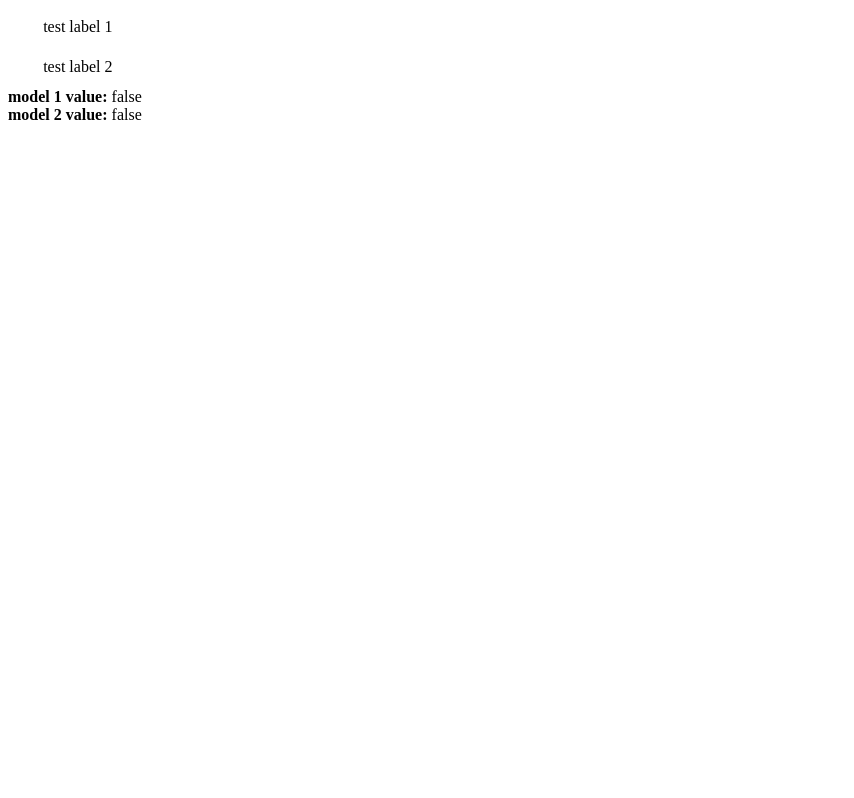
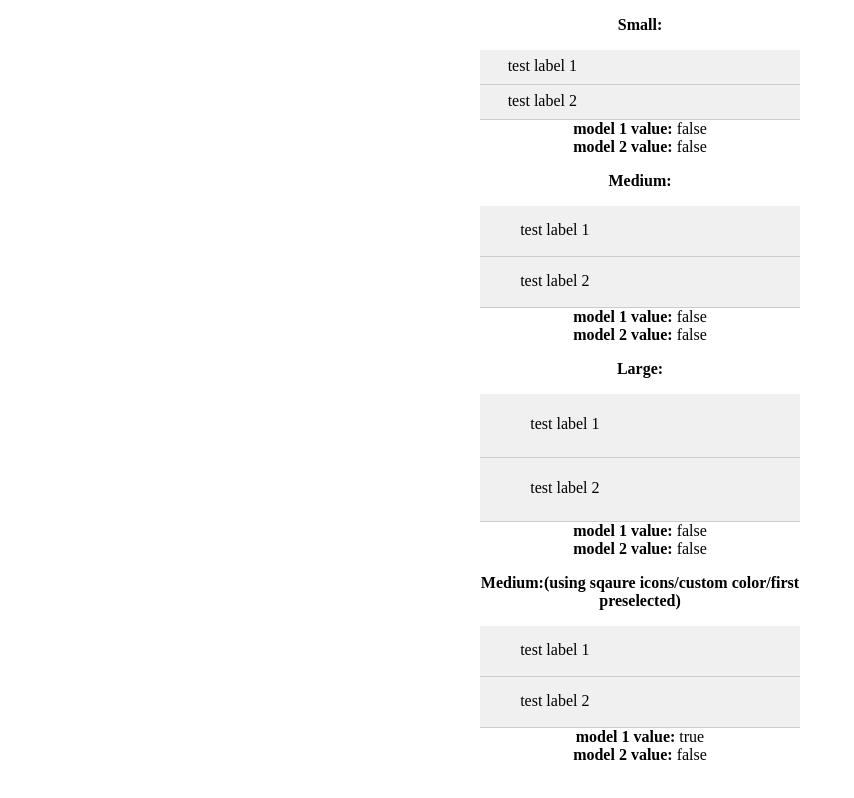
Before and after one commit to Sattvabit/angular-material-checkbox, a website: page example/index.html in a window 1280 px wide. Shown: the whole page, without its empty margins (0-854 px from the left). Drawn offline with Linux system fonts and the light colour scheme.

Commit message:
more examples added

```diff
--- a/example/index.html
+++ b/example/index.html
@@ -9,20 +9,78 @@
 		<link href="https://fonts.googleapis.com/icon?family=Material+Icons" rel="stylesheet">
 		<script type="text/javascript" src="../checkbox-directive.js"></script>
 		<script type="text/javascript" src="app.js"></script>
+		<style type="text/css">
+			.container {
+				width: 320px;
+				margin: 0 auto;
+				background-color: #FFF;
+				text-align: center;
+			}
+			.sb-checkbox {
+				text-align: left;
+				padding: 5px;
+				border-bottom: solid 1px #CCC;
+				background-color: #F0F0F0;
+			}
+		</style>
 	</head>
 	<body>
-		<!-- Used as attribute to support <IE9 versions -->
-		<div sb-checkbox label="test label 1" show-label="true" ng-model="user.test1" size="medium"></div>
-		<div sb-checkbox label="test label 2" show-label="true" ng-model="user.test2" size="medium"></div>
-		<div> <strong>model 1 value:</strong> {{user.test1}} </div>
-		<div> <strong>model 2 value:</strong> {{user.test2}} </div>
+		<!-- Used as attribute to support <=IE9 versions -->
+		<div class="container">
+			<!-- small -->
+			<p>
+				<strong>Small:</strong>
+			</p>
+			<div sb-checkbox label="test label 1" ng-model="choices.small1" size="small"></div>
+			<div sb-checkbox label="test label 2" ng-model="choices.small2" size="small"></div>
+			<div> <strong>model 1 value:</strong> {{choices.small1}} </div>
+			<div> <strong>model 2 value:</strong> {{choices.small2}} </div>
+			<p>
+				<strong>Medium:</strong>
+			</p>
+			<!-- medium -->
+			<div sb-checkbox label="test label 1" ng-model="choices.medium1" size="medium"></div>
+			<div sb-checkbox label="test label 2" ng-model="choices.medium2" size="medium"></div>
+			<div> <strong>model 1 value:</strong> {{choices.medium1}} </div>
+			<div> <strong>model 2 value:</strong> {{choices.medium2}} </div>
+			<p>
+				<strong>Large:</strong>
+			</p>
+			<!-- large -->
+			<div sb-checkbox label="test label 1" ng-model="choices.large1" size="large"></div>
+			<div sb-checkbox label="test label 2" ng-model="choices.large2" size="large"></div>
+			<div> <strong>model 1 value:</strong> {{choices.large1}} </div>
+			<div> <strong>model 2 value:</strong> {{choices.large2}} </div>
+
+			<p>
+				<strong>Medium:(using sqaure icons/custom color/first preselected)</strong>
+			</p>
+			<!-- medium custom -->
+			<div sb-checkbox label="test label 1"
+				ng-model="choices.cmedium1"
+				checked-icon-name="&#xE834;"
+				unchecked-icon-name="&#xE835;"
+				checked-icon-color="#C2185B"
+				unchecked-icon-color="#F8BBD0"
+				pre-selected="true"
+				size="medium"></div>
+			<div sb-checkbox label="test label 2"
+				ng-model="choices.cmedium2"
+				checked-icon-name="&#xE834;"
+				unchecked-icon-name="&#xE835;"
+				checked-icon-color="#C2185B"
+				unchecked-icon-color="#F8BBD0"
+				size="medium"></div>
+			<div> <strong>model 1 value:</strong> {{choices.cmedium1}} </div>
+			<div> <strong>model 2 value:</strong> {{choices.cmedium2}} </div>
+			<!-- can be used as element in newer browsers-->
 			<!-- <sb-checkbox
 			  label="test1"
 			  show-label="true"
-		  ng-model="user.test1"
+			  ng-model="choices.test1"
 			  size="medium">
 			</sb-checkbox>
-		<span> value1: {{user.test1}}</span>
+			<span> value1: {{choices.test1}}</span>
 			<sb-checkbox
 			  label="Test 2"
 			  ng-model="test2"
@@ -30,6 +88,6 @@
 			  pre-selected="true"
 			>
 			</sb-checkbox> -->
-		<!-- <span> value2: {{test2}}</span> -->
+		</div>
 	</body>
 </html>
```
Lines whose indentation alone changed are shown as unchanged.
